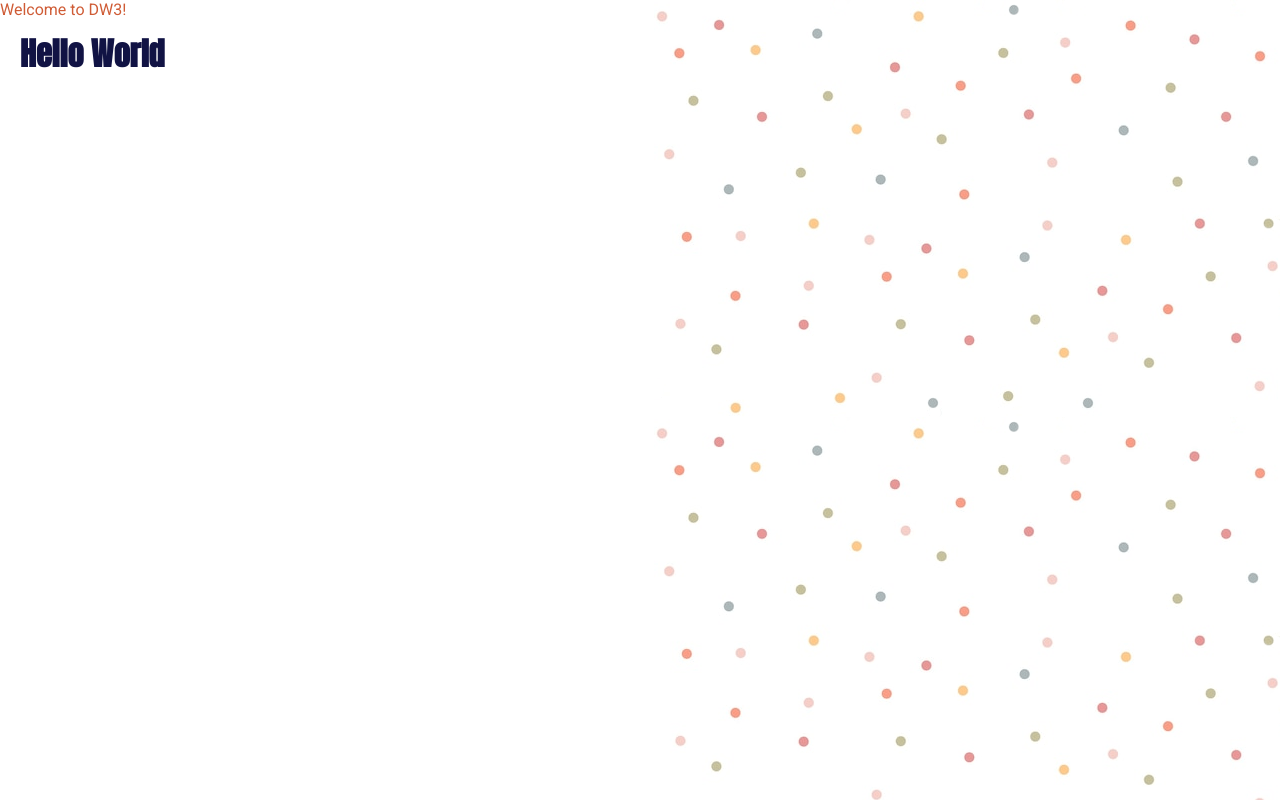
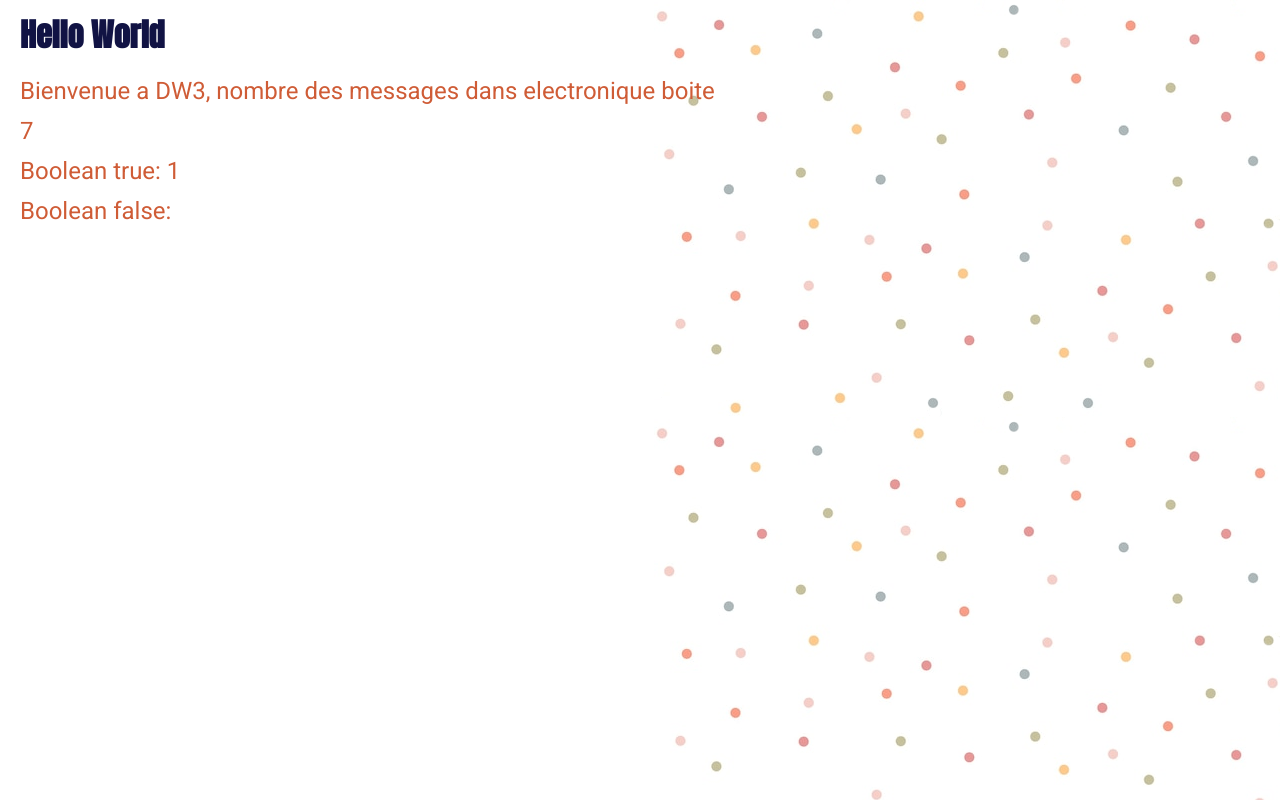
Before and after one commit to VIkcey/DW3, a PHP site: page /hello-world.php in a window 1280 px wide. Run offline with PHP 8.4, Linux system fonts and the light colour scheme.

Commit message:
add bool value

```diff
--- a/hello-world.php
+++ b/hello-world.php
@@ -1,5 +1,6 @@
 <!DOCTYPE html>
 <html lang="en">
+
 <head>
     <meta charset="UTF-8">
     <meta name="viewport" content="width=device-width, initial-scale=1.0">
@@ -7,10 +8,18 @@
     <link rel="stylesheet" type="text/css" href="main.css">
 </head>
 <?php
-       $welcome_message = "Welcome to DW3!";
-       echo $welcome_message;
+$welcome_message = "Bienvenue a DW3, nombre des messages dans electronique boite";
+$int_message = 7;
+$true_bool = true;
+$false_bool = false;
 ?>
+
 <body>
     <H1>Hello World</H1>
+    <p><?= $welcome_message ?></p>
+    <p><?= $int_message ?></p>
+    <p>Boolean true: <?= $true_bool ?></p>
+    <p>Boolean false: <?= $false_bool ?></p>
 </body>
+
 </html>
```
Lines whose indentation alone changed are shown as unchanged.
